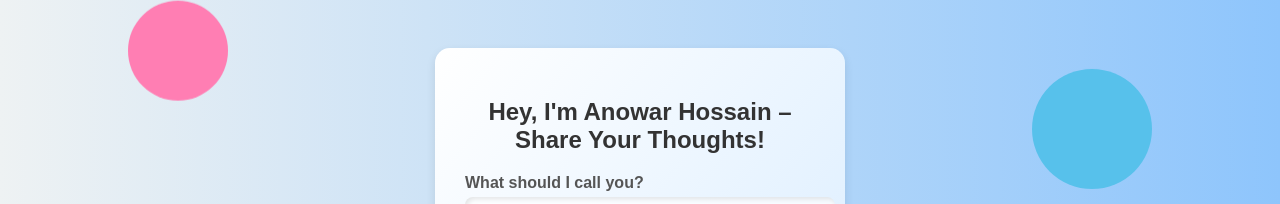
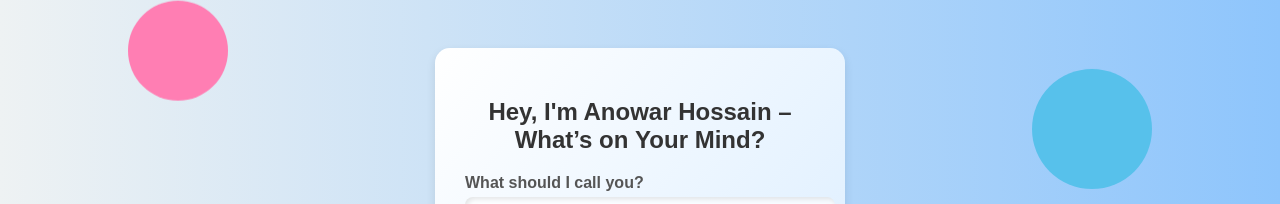
Before and after one commit to AnowarOHossain/Contact-Form, a plain HTML site: page index.html in a window 1280 px wide. Shown: the part 98-302 px from the top of the page. Drawn offline with Linux system fonts and the light colour scheme.

Commit message:
Updated index.html file

```diff
--- a/index.html
+++ b/index.html
@@ -3,7 +3,7 @@
 <head>
     <meta charset="UTF-8">
     <meta name="viewport" content="width=device-width, initial-scale=1.0">
-    <title>Hey, I'm Anowar Hossain – Share Your Thoughts!</title>
+    <title>Hey, I'm Anowar Hossain – What’s on Your Mind?</title>
     <style>
         body {
             background: linear-gradient(to right, #eef2f3, #8ec5fc);
@@ -134,7 +134,7 @@
     <div class="bubble"></div>
 
     <div class="form-container">
-        <h2>Hey, I'm Anowar Hossain – Share Your Thoughts!</h2>
+        <h2>Hey, I'm Anowar Hossain – What’s on Your Mind?</h2>
         <form action="https://formspree.io/f/xdkkqeea" method="post">
             <label for="name">What should I call you?</label>
             <input name="name" id="name" type="text" placeholder="Enter your name">
```
